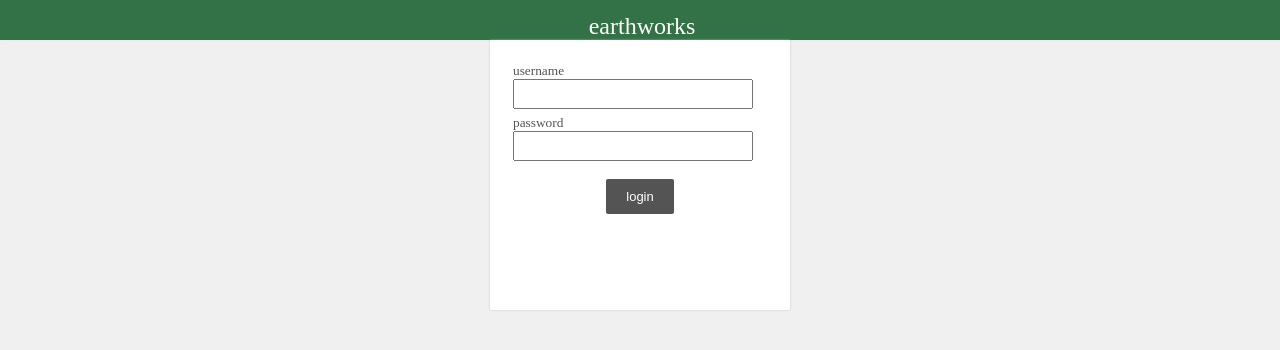
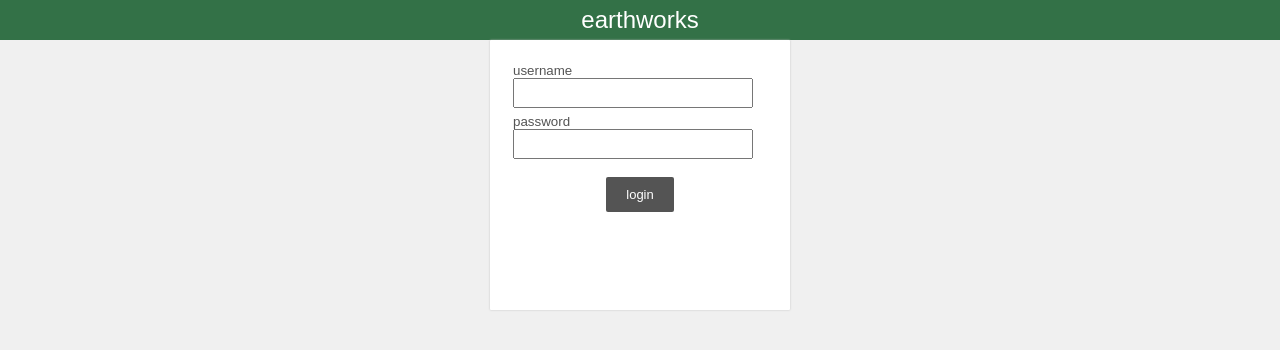
Before and after one commit to sweldon/riplist, a Django app: template templates/login/login.html in a window 1280 px wide. Shown: the top 350 px of the page. Run offline with Django 3.2, Linux system fonts and the light colour scheme; the template is opened without the code that fills it, so the values that code supplies are empty.

Commit message:
header edit

```diff
--- a/static/css/base/base.css
+++ b/static/css/base/base.css
@@ -91,7 +91,7 @@ a:active {
 	color: #ffffff;
 	margin-left: 50px;
 	font-size: 25pt;
-	font-family: "Bangla MN";
+	/*font-family: "Bangla MN";*/
 }
 
 
--- a/static/css/login/login.css
+++ b/static/css/login/login.css
@@ -8,23 +8,25 @@ body
 #loginheader{
 
 	/*border: 1px solid black;*/
-	width: 100%;
+
 	height: 1.5em;
+	line-height:1.5em;
 	background: #337147;
-	line-height: 2em;
 	padding: 2px;
 	color: white;
 	text-align: center;
 	/*border-radius: 1px;*/
 	font-size: 18pt;
-	font-family: "Bangla MN";
-	box-shadow: 0px -1px 2px #BBBBBB;
+	/*font-family: "Bangla MN";*/
+	font-family: "Arial";
+	/*box-shadow: 0px -1px 2px #BBBBBB;*/
 	margin:auto;
 
 }
 #loginbox{
 
-	font-family: "Bangla MN";
+	/*font-family: "Bangla MN";*/
+	font-family:"Arial";
 	margin:auto;
 	width: 300px;
 	/*padding: 10px;*/
```
